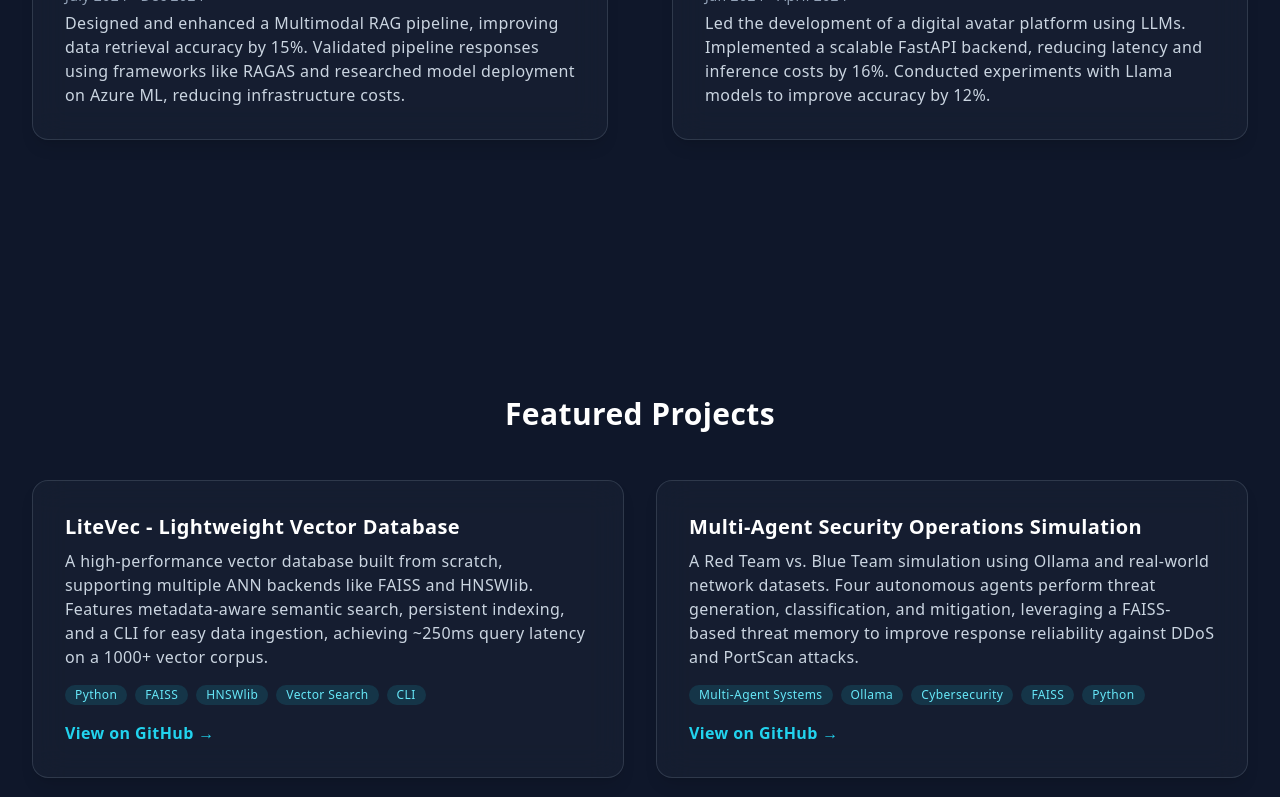
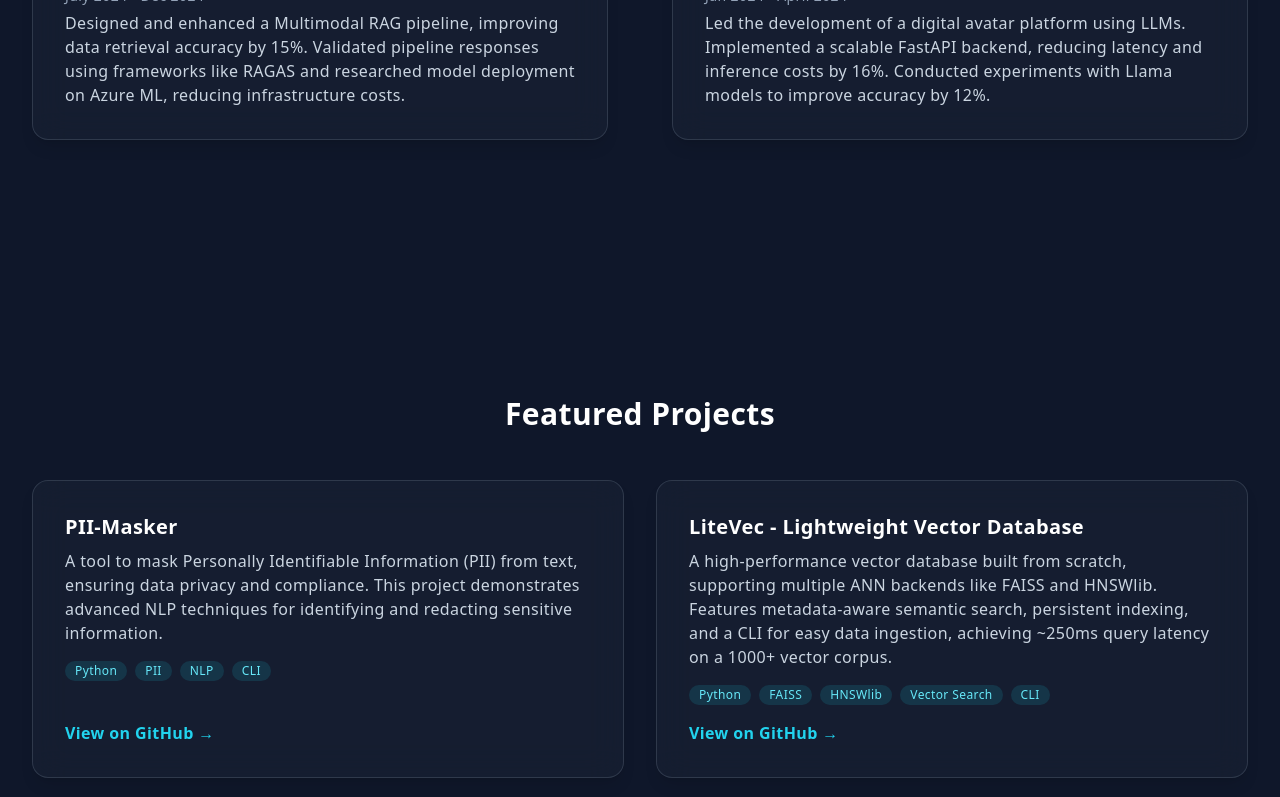
Before and after one commit to abishek-ctrl/portfolio, a React (Create React App) app: page / in a window 1280 px wide. Shown: the part 2000-2797 px from the top of the page. Built offline with nearby package versions, Linux system fonts and the light colour scheme.

Commit message:
added masker project

```diff
--- a/src/App.js
+++ b/src/App.js
@@ -29,6 +29,12 @@ const portfolioData = {
     }
   ],
   projects: [
+    {
+      title: "PII-Masker",
+      description: "A tool to mask Personally Identifiable Information (PII) from text, ensuring data privacy and compliance. This project demonstrates advanced NLP techniques for identifying and redacting sensitive information.",
+      tags: ["Python", "PII", "NLP", "CLI"],
+      link: "https://github.com/abishek-ctrl/PII-Masker"
+    },
     {
       title: "LiteVec - Lightweight Vector Database",
       description: "A high-performance vector database built from scratch, supporting multiple ANN backends like FAISS and HNSWlib. Features metadata-aware semantic search, persistent indexing, and a CLI for easy data ingestion, achieving ~250ms query latency on a 1000+ vector corpus.",
--- a/styles.css
+++ /dev/null
@@ -1,83 +0,0 @@
-/* Reset */
-* {
-    margin: 0;
-    padding: 0;
-    box-sizing: border-box;
-}
-
-body {
-    font-family: 'Roboto', sans-serif;
-    line-height: 1.6;
-    color: #333;
-    background-color: #f5f5f5;
-}
-
-/* Container */
-.container {
-    max-width: 1200px;
-    margin: 0 auto;
-    padding: 0 20px;
-}
-
-/* Header */
-header {
-    background-color: #333;
-    color: #fff;
-    padding: 20px 0;
-}
-
-header h1 {
-    margin: 0;
-    padding: 0 20px;
-}
-
-header nav a {
-    color: #fff;
-    text-decoration: none;
-    margin-right: 10px;
-}
-
-/* Main content */
-.main {
-    padding: 20px 0;
-}
-
-.main h2, .main h3, .main p {
-    margin-bottom: 20px;
-}
-
-/* Flexbox grid */
-.row {
-    display: flex;
-    flex-wrap: wrap;
-    margin: -10px;
-}
-
-.col {
-    flex: 1;
-    padding: 10px;
-}
-
-/* Buttons */
-.btn {
-    display: inline-block;
-    background-color: #333;
-    color: #fff;
-    padding: 10px 20px;
-    margin: 20px 0;
-    text-decoration: none;
-    border-radius: 5px;
-    transition: background-color 0.3s ease;
-}
-
-.btn:hover {
-    background-color: #444;
-}
-
-/* Footer */
-footer {
-    background-color: #333;
-    color: #fff;
-    padding: 20px 0;
-    text-align: center;
-}
```
Also changed, not shown: src/logo.svg (deleted), 1 other file (tests, documents, lock files or other folders).
